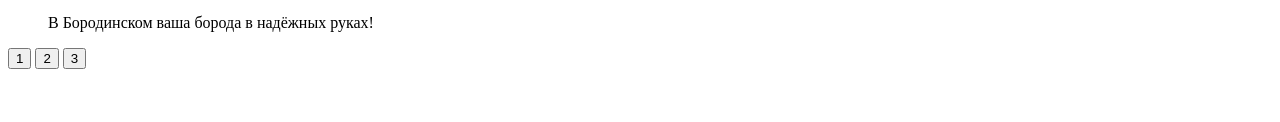
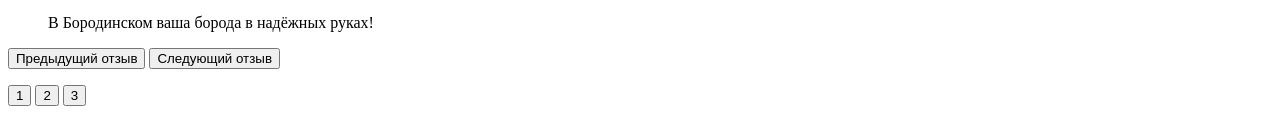
Before and after one commit to denyshutsal/barbershop-adaptive, a website: page source/index.html in a window 1280 px wide. Shown: the part 1528-1650 px from the top of the page. Before the commit the page ends 1613 px from the top, so only its background shows below. Drawn offline with Linux system fonts and the light colour scheme.

Commit message:
добавил в блок reviews кнопки "предыдущий отзыв" и "следующий отзыв"

```diff
--- a/source/index.html
+++ b/source/index.html
@@ -129,6 +129,8 @@
             <cite class="reviews__author-name">Иван Бородайло</cite>
             <p class="reviews__text">В Бородинском ваша борода в надёжных руках!</p>
           </blockquote>
+          <button class="reviews__prev" type="button">Предыдущий отзыв</button>
+          <button class="reviews__next" type="button">Следующий отзыв</button>
         </div>
         <p class="reviews__toggles slider__toggles">
             <button class="slider__toggle" type="button">1</button>
```
